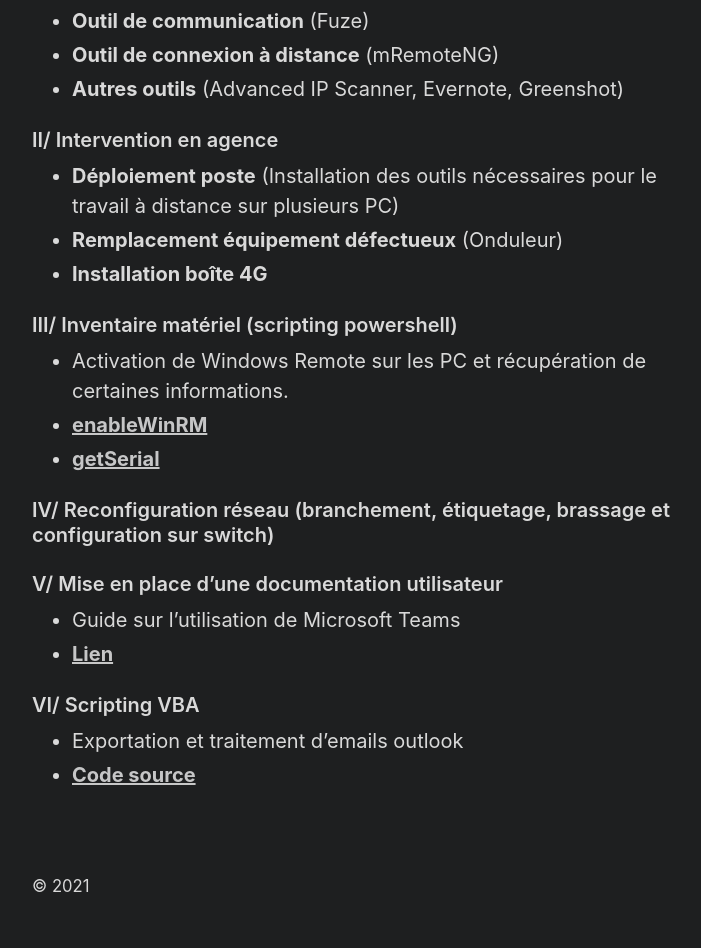
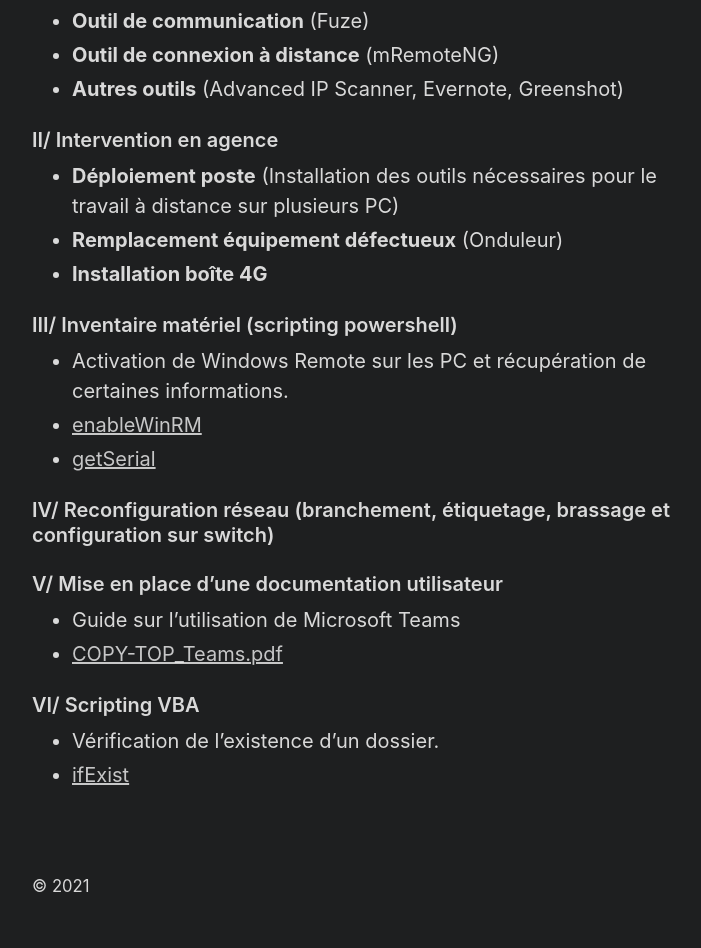
Before and after one commit to arthur-nechab/portfolio, a Jekyll site: the page built from stage.md, in a window 1280 px wide. Shown: the part 944-1892 px from the top of the page, without its empty margins (272-973 px from the left). Built offline with Jekyll 4.4.1, drawn with Linux system fonts in a browser that asks for light colours.

Commit message:
Update stage.md

```diff
--- a/stage.md
+++ b/stage.md
@@ -26,15 +26,15 @@
 
 ### III/ Inventaire matériel (scripting powershell)
 - Activation de Windows Remote sur les PC et récupération de certaines informations.
-- [**enableWinRM**](https://doc.arthur-nechab.fr/powershell/enableWinRM.html)
-- [**getSerial**](https://doc.arthur-nechab.fr/powershell/getSerial.html)
+- [enableWinRM](https://doc.arthur-nechab.fr/powershell/enableWinRM.html)
+- [getSerial](https://doc.arthur-nechab.fr/powershell/getSerial.html)
 
 ### IV/ Reconfiguration réseau (branchement, étiquetage, brassage et configuration sur switch)
 
 ### V/ Mise en place d'une documentation utilisateur
 - Guide sur l'utilisation de Microsoft Teams
-- [**Lien**](https://drive.google.com/file/d/114DIX71ec9tkZBdUmI3g8XWLODGSmLg1/view?usp=sharing)
+- [COPY-TOP_Teams.pdf](https://drive.google.com/file/d/114DIX71ec9tkZBdUmI3g8XWLODGSmLg1/view?usp=sharing)
 
 ### VI/ Scripting VBA
-- Exportation et traitement d’emails outlook
-- [**Code source**](#)
+- Vérification de l'existence d'un dossier.
+- [ifExist](https://github.com/arthur-nechab/documentation/blob/master/ifExist.md)
```
